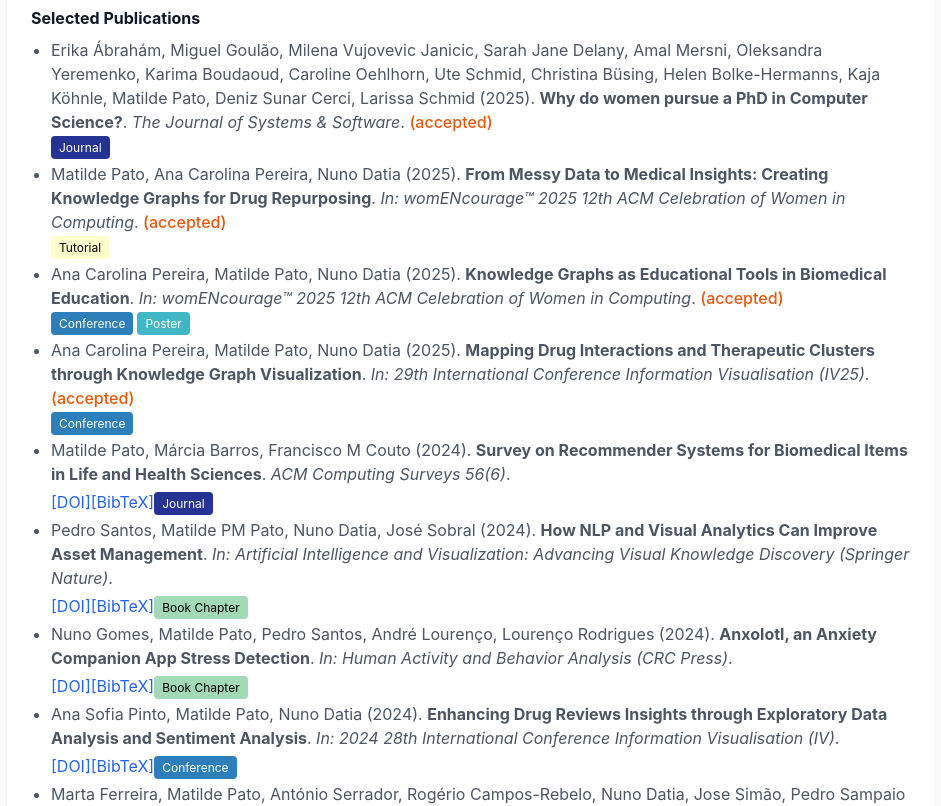
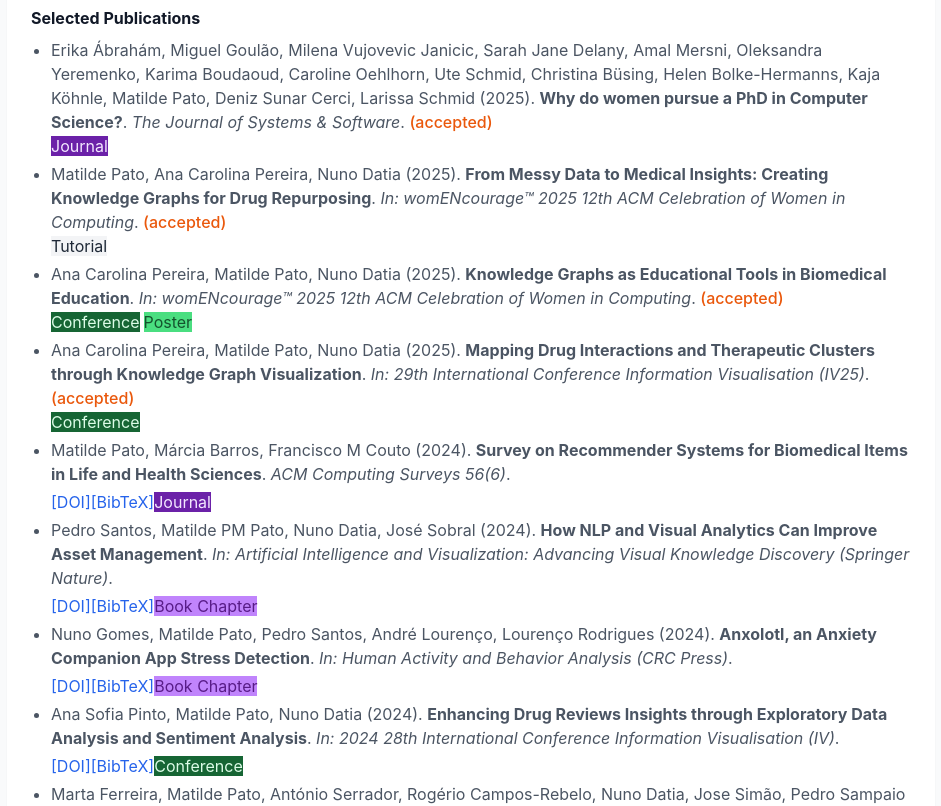
Before and after one commit to matpato/matildepato, a React (Create React App) app: page / in a window 1280 px wide. Shown: the part 820-1626 px from the top of the page, without its empty margins (329-1270 px from the left). Built offline with nearby package versions, Linux system fonts and the light colour scheme.

Commit message:
Update website

```diff
--- a/src/components/research/PublicationList.jsx
+++ b/src/components/research/PublicationList.jsx
@@ -17,38 +17,32 @@ const PublicationList = () => {
             case 'journal':
                 return {
                 label: 'Journal',
-                className: 'text-xs px-2 py-1 rounded text-white',
-                style: { backgroundColor: '#253494' } // q4-5 - darkest blue
+                className: 'bg-purple-800 text-purple-100'
                 };
             case 'conference':
                 return {
                 label: 'Conference',
-                className: 'text-xs px-2 py-1 rounded text-white',
-                style: { backgroundColor: '#2c7fb8' } // q3-5 - medium blue
+                className: 'bg-green-800 text-green-100'
                 };
             case 'poster':
                 return {
                 label: 'Poster',
-                className: 'text-xs px-2 py-1 rounded text-white',
-                style: { backgroundColor: '#41b6c4' } // q2-5 - blue-green
+                className: 'bg-green-400 text-green-900'
                 };
             case 'chapter':
                 return {
                 label: 'Book Chapter',
-                className: 'text-xs px-2 py-1 rounded text-black',
-                style: { backgroundColor: '#a1dab4' } // q1-5 - light green
+                className: 'bg-purple-400 text-purple-900'
                 };
             case 'tutorial':
                 return {
                 label: 'Tutorial',
-                className: 'text-xs px-2 py-1 rounded text-black',
-                style: { backgroundColor: '#ffffcc' } // q0-5 - lightest yellow
+                className: 'bg-gray-100 text-gray-800'
                 };
             default:
                 return {
                 label: 'Publication',
-                className: 'text-xs px-2 py-1 rounded text-gray-800',
-                style: { backgroundColor: '#f7f7f7' }
+                className: 'bg-gray-100 text-gray-800'
                 };
             }
         };
@@ -443,7 +437,6 @@ const PublicationList = () => {
                                             <span
                                             key={i}
                                             className={`${type.className} mr-1`}
-                                            style={type.style}
                                             >
                                             {type.label}
                                             </span>
@@ -451,7 +444,6 @@ const PublicationList = () => {
                                         :
                                         <span
                                             className={pubType.className}
-                                            style={pubType.style}
                                         >
                                             {pubType.label}
                                         </span>
```
Also changed, not shown: 11 other files (tests, documents, lock files or other folders). Lines whose indentation alone changed are shown as unchanged.
